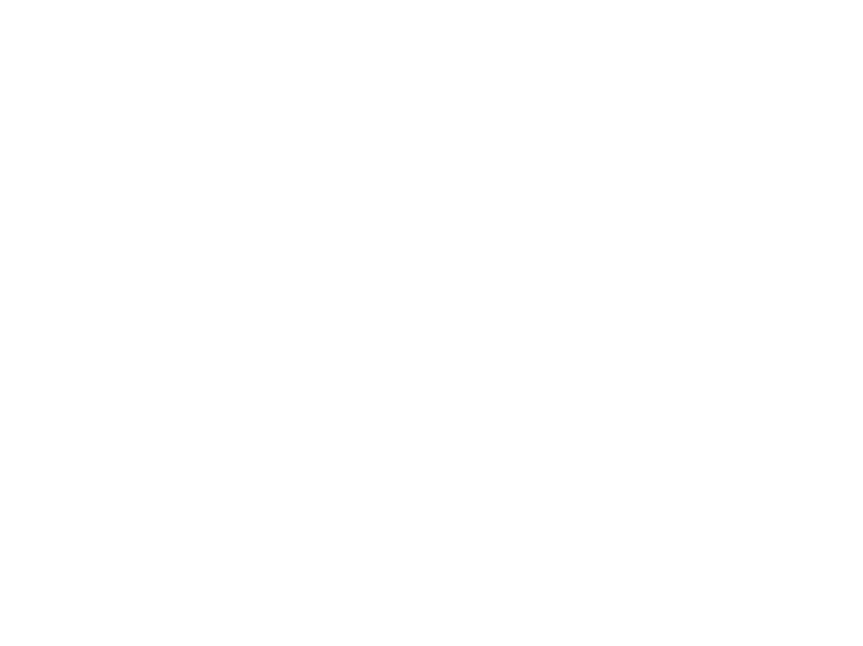
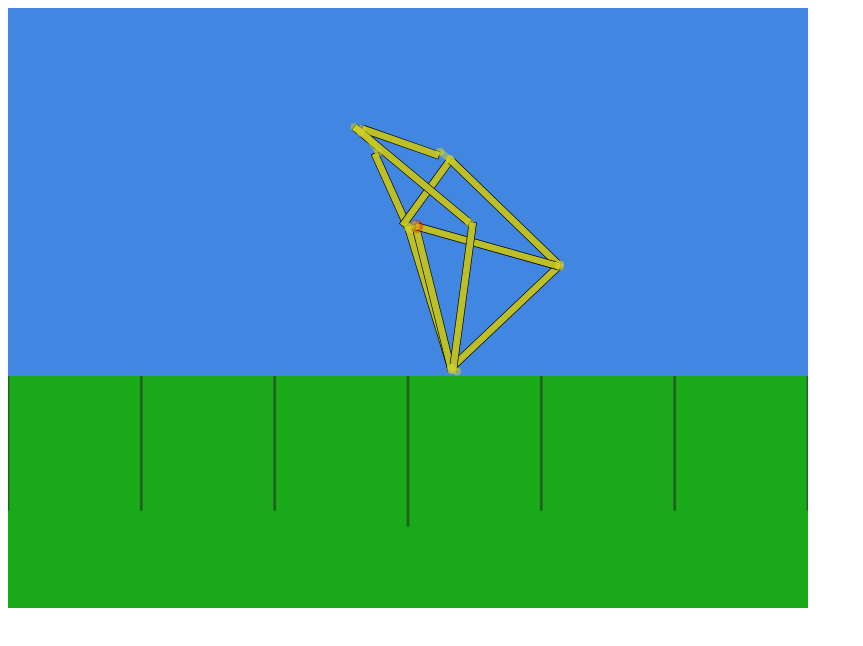
Before and after one commit to boltgolt/strandbeesten, a plain HTML site: page index.html in a window 1280 px wide. Shown: the whole page, without its empty margins (0-863 px from the left). Drawn offline with nearby package versions, Linux system fonts and the light colour scheme.

Commit message:
Started on simulation

```diff
--- a/index.html
+++ b/index.html
@@ -7,6 +7,7 @@
 		<script src="https://cdnjs.cloudflare.com/ajax/libs/matter-js/0.12.0/matter.min.js"></script>
 	</head>
 	<body>
+		<canvas id="beestCanvas" width="800" height="600"></canvas>
 
 		<script src="dna.js" charset="utf-8"></script>
 		<script src="pipe.js" charset="utf-8"></script>
--- a/main.js
+++ b/main.js
@@ -15,9 +15,20 @@ const Vector = Matter.Vector
 
 let group
 
-function startSimulation(dnaString, updateCallback, completedCallback) {
-	// Get the options fromt the DNA
-	const dna = decodeDNA(dnaString)
+function startSimulation(dna, updateCallback, completedCallback) {
+	function createCallbackObject() {
+		return {
+			distance: Math.round(Math.abs(300 - ground.position.x) * 100) / 100,
+			direction: 300 - ground.position.x < 0 ? "left" : "right",
+			motorRevolutions: motorRevolutions,
+			groundContactPc: Math.round(ticksOnGround / totalTicks * 1000) / 10 + "%"
+		}
+	}
+
+	// If given an undecoded DNA string, decode it first
+	if (typeof dna == "string") {
+		dna = decodeDNA(dna)
+	}
 
 	// Create physiscs engine
 	let engine = Engine.create()
@@ -31,7 +42,7 @@ function startSimulation(dnaString, updateCallback, completedCallback) {
 	// Create the renderer
 	var render = Render.create({
 		// Add the canvas element
-		element: document.body,
+		canvas: document.getElementById("beestCanvas"),
 		// Set the created engine
 		engine: engine,
 		options: {
@@ -52,37 +63,49 @@ function startSimulation(dnaString, updateCallback, completedCallback) {
 	// How far we are in the circle engine loop
 	let loop = 0
 	// The length of the loop
-	let loopLength = 100
-	// The radius of the circle arm
-	let radius = 15
+	let loopLength = Math.abs(dna.motor.speed)
+	// If the motor direction should be reversed
+	let loopDirection = dna.motor.speed < 0 ? -1 : 1
 	// If the grace period has ended
 	let gracePeriod = true
 	// The hight of the ground in pixels from the top
-	let goundHeight = 193
+	let goundHeight = 150 + dna.groundHeight
+
+	// Total tick events ran
+	let totalTicks = 0
+	// Total ticks where the leg had ground contact
+	let ticksOnGround = 0
+	// Total revolutions of the motor arm
+	let motorRevolutions = 0
 
 	// Run every tick
 	Events.on(runner, "tick", function() {
 		// Set the X and Y of the motor link to the right frame in the loop
-		motorLink.body.pointA.x = 338 + Math.sin((loop / loopLength) * Math.PI * 2) * radius
-		motorLink.body.pointA.y = 92.2 + Math.sin(((loop / loopLength) + 0.25) * Math.PI * 2) * radius
+		motorLink.body.pointA.x = 338 + Math.sin((loop / loopLength) * Math.PI * 2) * dna.motor.radius
+		motorLink.body.pointA.y = 92.2 + Math.sin(((loop / loopLength) + 0.25) * Math.PI * 2) * dna.motor.radius
 
 		// If the grace period has ended
 		if (!gracePeriod) {
 			// Let the top helper link move with the top pipe
-			topLink.body.pointA.x = 300 + Math.sin((loop / loopLength) * Math.PI * 2) * radius * 2
+			topLink.body.pointA.x = 300 + Math.sin((loop / loopLength) * Math.PI * 2) * dna.motor.radius * 2
 
 			// Increment the loop
 			loop++
+			// Add a tick
+			totalTicks++
 			// Reset the loop if we've het the max length
-			if (loop >= loopLength) loop = 0
+			if (loop >= loopLength) {
+				loop = 0
+				motorRevolutions++
+			}
+
+			updateCallback(createCallbackObject())
 		}
 
-		let pipeLength = 65.7
-
 		// Calculate the Y diff with some hardcore math
-		let y = pipeLength / 2 * Math.sin(diagonalBottomPipe.body.angle)
+		let y = dna.legs[7] / 2 * Math.sin(diagonalBottomPipe.body.angle)
 		// Do the same for the X diff but with pythagoras
-		let x = Math.sqrt(Math.pow(pipeLength / 2, 2) - Math.pow(y, 2))
+		let x = Math.sqrt(Math.pow(dna.legs[7] / 2, 2) - Math.pow(y, 2))
 
 		// If the diagonal is to the right of the straigt bottom pipe,
 		// reverse the X so it doesn't float on the wrong side
@@ -97,6 +120,9 @@ function startSimulation(dnaString, updateCallback, completedCallback) {
 				x: ground.position.x - (frictionCircle.position.x - (diagonalBottomPipe.body.position.x + x)),
 				y: goundHeight + 100
 			})
+
+			// Mark this tick as being on the ground
+			ticksOnGround++
 
 			// Mark the foot as touching
 			frictionCircle.render.fillStyle = "#0f0"
@@ -122,11 +148,11 @@ function startSimulation(dnaString, updateCallback, completedCallback) {
 
 	// Top triangle
 	//  Diagonal	[0]
-	pipes.push(new Pipe(350, 100, 55.8))
+	pipes.push(new Pipe(350, 100, dna.legs[0]))
 	//  Bottom		[1]
-	pipes.push(new Pipe(350, 120, 40.1))
+	pipes.push(new Pipe(350, 120, dna.legs[1]))
 	//  Right		[2]
-	pipes.push(new Pipe(440, 160, 41.5))
+	pipes.push(new Pipe(440, 160, dna.legs[2]))
 
 	// Link top triangle
 	links.push(new Link(pipes[0], pipes[1], 1, [-1, 1]))
@@ -135,9 +161,9 @@ function startSimulation(dnaString, updateCallback, completedCallback) {
 
 	// Square connectors
 	//  Right		[3]
-	pipes.push(new Pipe(340, 190, 39.4))
+	pipes.push(new Pipe(340, 190, dna.legs[3]))
 	//  Left		[4]
-	pipes.push(new Pipe(390, 190, 39.4))
+	pipes.push(new Pipe(390, 190, dna.legs[4]))
 
 	// Square to triangle connectors
 	links.push(new Link(pipes[1], pipes[3], 1, [-1, 1]))
@@ -145,12 +171,12 @@ function startSimulation(dnaString, updateCallback, completedCallback) {
 
 	// Bottom triangle
 	//  Top			[5]
-	pipes.push(new Pipe(350, 220, 36.7))
+	pipes.push(new Pipe(350, 220, dna.legs[5]))
 	//  Right		[6]
-	let rightBottomPipe = new Pipe(440, 220, 49.0)
+	let rightBottomPipe = new Pipe(440, 220, dna.legs[6])
 	pipes.push(rightBottomPipe)
 	//  Diagonal	[7]
-	let diagonalBottomPipe = new Pipe(340, 100, 65.7)
+	let diagonalBottomPipe = new Pipe(340, 100, dna.legs[7])
 	pipes.push(diagonalBottomPipe)
 
 	// Link bottom triangle to square
@@ -164,9 +190,9 @@ function startSimulation(dnaString, updateCallback, completedCallback) {
 
 	// Right motor connectors
 	//  Top			[8]
-	pipes.push(new Pipe(440, 220, 50))
+	pipes.push(new Pipe(440, 220, dna.legs[8]))
 	//  bottom		[9]
-	pipes.push(new Pipe(340, 100, 61.9))
+	pipes.push(new Pipe(340, 100, dna.legs[9]))
 
 	// Connect driving right motor
 	links.push(new Link(pipes[8], pipes[0], 1, [-1, -1]))
@@ -227,7 +253,6 @@ function startSimulation(dnaString, updateCallback, completedCallback) {
 	// Add that to the world too
 	World.add(world, ground)
 
-
 	// Change the camera to keep the leg in the middle
 	Render.lookAt(render, {
 		min: {x: 0, y: 0},
@@ -244,16 +269,28 @@ function startSimulation(dnaString, updateCallback, completedCallback) {
 		Body.setPosition(ground, {x: 300, y: goundHeight + 100})
 		// Enable the helping top link and motor loop
 		gracePeriod = false
+		// Reset ground ticks
+		ticksOnGround = 0
 	}, 2000)
+
+	setTimeout(function() {
+		completedCallback(createCallbackObject())
+
+		// Stop the simulation
+		Render.stop(render)
+		World.clear(world)
+		Engine.clear(engine)
+		Runner.stop(runner)
+
+		// Clear the memory addresses
+		render.canvas = null
+		render.context = null
+		render.textures = {}
+	}, 12000)
 }
 
-// startSimulation()
-//
-
-let ins ="bfcfcfcff3fcfffffffffffffffffffe"
-let encoded = decodeDNA(ins)
-
-console.log(JSON.stringify(encoded))
-
-console.log(encodeDNA(encoded))
-console.log(ins)
+startSimulation("bfcfffcff3fcfffffffffffffffffffe", function(update) {
+	console.log("i", update)
+}, function(end) {
+	console.log(end)
+})
```
